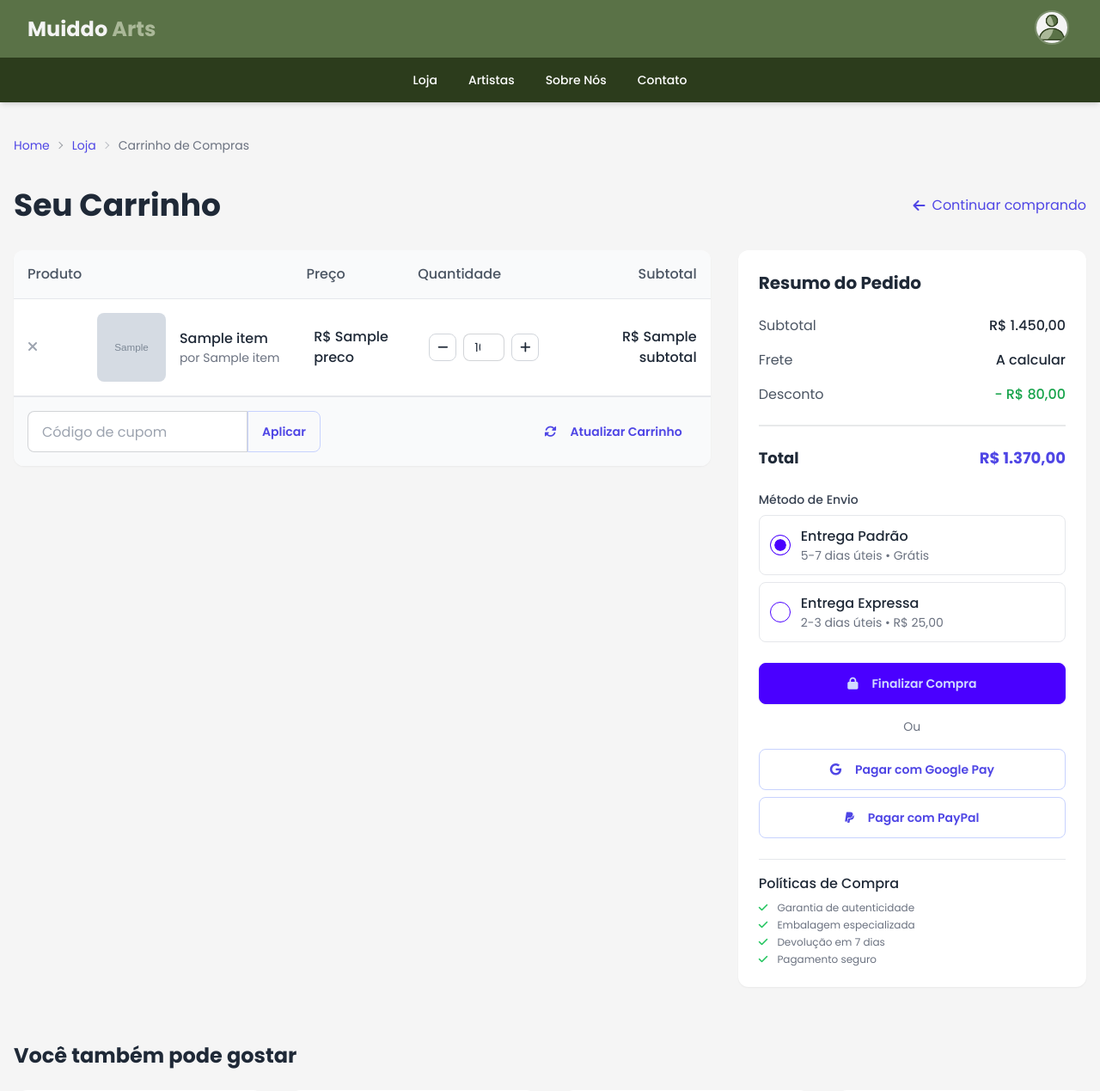
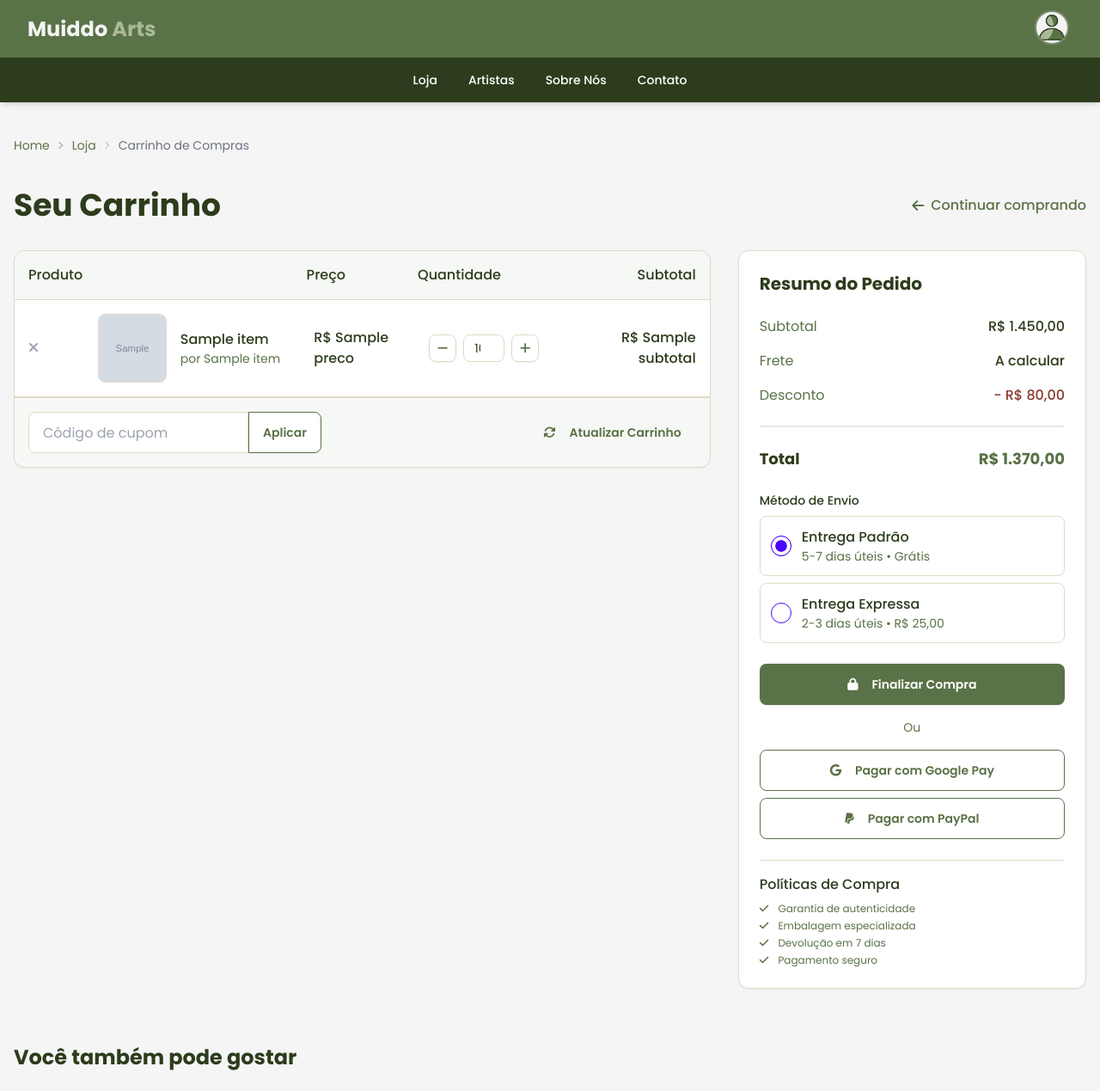
Before and after one commit to CassiaElen/moiddo-arts, a Flask app: template app/templates/carrinho.html in a window 1280 px wide. Shown: the top 1269 px of the page at 86% size. Run offline with Flask 3, Linux system fonts and the light colour scheme; the template is opened without the code that fills it: most values are stand-ins (such as "Sample title", 1, 10 or a date in 2020); grey boxes marked "Sample" are stand-in pictures; some libraries are stand-ins or nearby versions.

Commit message:
alteração no template carrinho.html e nos arquivos seeders

```diff
--- a/app/templates/carrinho.html
+++ b/app/templates/carrinho.html
@@ -12,27 +12,27 @@
     <link rel="stylesheet" href="../static/css/index.css">
 </head>
 
-<body class="auth-containermin-h-screen bg-[#f5f5f5]">
+<body class="min-h-screen bg-[#f5f5f5]">
     {% include 'includes/notificacao-flash.html' %}
 
     <!--Header-->
     {% include 'includes/header.html' %}
 
     <!-- Main Content -->
-    <main class="container mx-auto px-4 py-8">
+    <main class="container mx-auto px-4 py-8 max-w-7xl">
         <!-- Breadcrumbs -->
         <div class="text-sm breadcrumbs mb-8">
             <ul>
-                <li><a href="index.html" class="text-indigo-600 hover:text-indigo-800">Home</a></li>
-                <li><a href="loja.html" class="text-indigo-600 hover:text-indigo-800">Loja</a></li>
+                <li><a href="{{url_for('main.home')}}" class="text-[#5A7247] hover:text-[#2C3C1C]">Home</a></li>
+                <li><a href="{{url_for('obras.loja')}}" class="text-[#5A7247] hover:text-[#2C3C1C]">Loja</a></li>
                 <li class="text-gray-500">Carrinho de Compras</li>
             </ul>
         </div>
 
         <!-- Page Title -->
-        <div class="flex justify-between items-center mb-8">
-            <h1 class=" text-3xl md:text-4xl font-bold text-gray-800">Seu Carrinho</h1>
-            <a href="loja.html" class="text-indigo-600 hover:text-indigo-800 flex items-center">
+        <div class="flex flex-col sm:flex-row justify-between items-start sm:items-center gap-4 mb-8">
+            <h1 class="text-3xl md:text-4xl font-bold text-[#2C3C1C]">Seu Carrinho</h1>
+            <a href="{{url_for('obras.loja')}}" class="text-[#5A7247] hover:text-[#2C3C1C] flex items-center font-medium">
                 <i class="fas fa-arrow-left mr-2"></i> Continuar comprando
             </a>
         </div>
@@ -41,133 +41,136 @@
         <div class="flex flex-col lg:flex-row gap-8">
             <!-- Cart Items -->
             <div class="lg:w-2/3">
-                <!-- Empty State -->
-                <!-- <div class="bg-white rounded-xl shadow-sm p-8 text-center">
-                    <i class="fas fa-shopping-cart text-5xl text-gray-300 mb-4"></i>
-                    <h3 class="text-xl font-medium text-gray-700 mb-2">Seu carrinho está vazio</h3>
-                    <p class="text-gray-500 mb-6">Explore nossa coleção e encontre obras incríveis para adicionar ao seu carrinho</p>
-                    <a href="loja.html" class="btn btn-primary">Ver Obras</a>
-                </div> -->
-
                 <!-- Cart Items List -->
-                <div class="bg-white rounded-xl shadow-sm overflow-hidden">
+                <div class="bg-white rounded-xl shadow-sm overflow-hidden border border-[#E3D9C6]">
                     <!-- Table Header -->
-                    <div class="hidden md:grid grid-cols-12 bg-gray-50 p-4 border-b">
-                        <div class="col-span-5 font-medium text-gray-600">Produto</div>
-                        <div class="col-span-2 font-medium text-gray-600">Preço</div>
-                        <div class="col-span-3 font-medium text-gray-600">Quantidade</div>
-                        <div class="col-span-2 font-medium text-gray-600 text-right">Subtotal</div>
+                    <div class="hidden md:grid grid-cols-12 bg-[#AAB898]/10 p-4 border-b border-[#E3D9C6]">
+                        <div class="col-span-5 font-medium text-[#2C3C1C]">Produto</div>
+                        <div class="col-span-2 font-medium text-[#2C3C1C]">Preço</div>
+                        <div class="col-span-3 font-medium text-[#2C3C1C]">Quantidade</div>
+                        <div class="col-span-2 font-medium text-[#2C3C1C] text-right">Subtotal</div>
                     </div>
 
                     {% for item in itens_carrinho %}
-                    <div class="cart-item p-4 border-b">
+                    <div class="cart-item p-4 border-b border-[#E3D9C6] last:border-b-0">
                         <div class="flex flex-col md:flex-row md:items-center gap-4">
                             <div class="flex-shrink-0 flex items-center md:w-1/12">
                                 <form method="POST" action="{{url_for('carrinho.excluir_itemCarrinho', id_obra = item.id_obra)}}">
-                                    <button class="text-gray-400 hover:text-red-500">
-                                        <i class="fas fa-times"></i> <!--opa, sou eu aqui-->
+                                    <button class="text-gray-400 hover:text-[#8C3B2D] transition-colors">
+                                        <i class="fas fa-times"></i>
                                     </button>
                                 </form>
                             </div>
                             <div class="flex items-center md:w-4/12">
-                                <div class="w-20 h-20 rounded-lg overflow-hidden mr-4">
+                                <div class="w-20 h-20 rounded-lg overflow-hidden mr-4 border border-[#E3D9C6]">
                                     <img src="{{ item.imagem_url }}" alt="{{ item.nome_obra }}"
                                         class="w-full h-full object-cover">
                                 </div>
                                 <div>
-                                    <h3 class="font-medium text-gray-800">{{ item.nome_obra }}</h3>
-                                    <p class="text-sm text-gray-500">por {{ item.nome_artista }}</p>
+                                    <h3 class="font-medium text-[#2C3C1C]">{{ item.nome_obra }}</h3>
+                                    <p class="text-sm text-[#5A7247]">por {{ item.nome_artista }}</p>
                                 </div>
                             </div>
                             <div class="md:w-2/12">
-                                <p class="text-gray-800 font-medium">R$ {{ item.preco }}</p>
+                                <p class="text-[#2C3C1C] font-medium">R$ {{ item.preco }}</p>
                             </div>
                             <div class="md:w-3/12">
                                 <div class="flex items-center">
-                                    <button class="btn btn-sm btn-square btn-ghost border border-gray-300 btn-decrement"
+                                    <button class="btn btn-sm btn-square border border-[#E3D9C6] bg-white text-[#5A7247] hover:bg-[#AAB898]/20 hover:border-[#5A7247] btn-decrement"
                                         data-item-id="{{ item.id_itemCarrinho }}">
                                         <i class="fas fa-minus"></i>
                                     </button>
                                     <input type="number" value="{{ item.quantidade }}" min="1"
-                                        class="input-quantity mx-2 input input-sm input-bordered w-12 text-center"
+                                        class="quantity-input mx-2 input input-sm input-bordered w-12 text-center bg-white border-[#E3D9C6] focus:border-[#5A7247] text-[#2C3C1C]"
                                         data-item-id="{{ item.id_itemCarrinho }}" readonly>
-                                    <button class="btn btn-sm btn-square btn-ghost border border-gray-300 btn-increment"
+                                    <button class="btn btn-sm btn-square border border-[#E3D9C6] bg-white text-[#5A7247] hover:bg-[#AAB898]/20 hover:border-[#5A7247] btn-increment"
                                         data-item-id="{{ item.id_itemCarrinho }}">
                                         <i class="fas fa-plus"></i>
                                     </button>
                                 </div>
                             </div>
                             <div class="md:w-2/12 text-right">
-                                <p class="text-gray-800 font-medium">R$ {{ item.subtotal }}</p>
+                                <p class="text-[#2C3C1C] font-medium">R$ {{ item.subtotal }}</p>
                             </div>
                         </div>
+                    </div>
+                    {% else %}
+                    <!-- Empty State -->
+                    <div class="bg-white rounded-xl shadow-sm p-8 text-center">
+                        <i class="fas fa-shopping-cart text-5xl text-[#AAB898] mb-4"></i>
+                        <h3 class="text-xl font-medium text-[#2C3C1C] mb-2">Seu carrinho está vazio</h3>
+                        <p class="text-[#5A7247] mb-6">Explore nossa coleção e encontre obras incríveis para adicionar ao seu carrinho</p>
+                        <a href="{{url_for('obras.loja')}}" class="btn bg-[#5A7247] text-white hover:bg-[#2C3C1C] border-none">Ver Obras</a>
                     </div>
                     {% endfor %}
 
                     <!-- Coupon and Update Cart -->
-                    <div class="p-4 bg-gray-50 border-t">
+                    {% if itens_carrinho %}
+                    <div class="p-4 bg-[#AAB898]/10 border-t border-[#E3D9C6]">
                         <div class="flex flex-col md:flex-row justify-between items-center gap-4">
                             <div class="flex items-center w-full md:w-auto">
                                 <input type="text" placeholder="Código de cupom"
-                                    class="input input-bordered rounded-r-none w-full md:w-64">
-                                <button class="btn btn-outline border-indigo-200 text-indigo-600 rounded-l-none">
+                                    class="input input-bordered rounded-r-none w-full md:w-64 bg-white border-[#E3D9C6] text-[#2C3C1C] focus:border-[#5A7247]">
+                                <button class="btn border-[#5A7247] text-[#5A7247] bg-white hover:bg-[#5A7247] hover:text-white rounded-l-none">
                                     Aplicar
                                 </button>
                             </div>
-                            <button class="btn btn-ghost text-indigo-600 hover:bg-indigo-50 w-full md:w-auto">
+                            <button class="btn btn-ghost text-[#5A7247] hover:bg-[#AAB898]/20 w-full md:w-auto">
                                 <i class="fas fa-sync-alt mr-2"></i> Atualizar Carrinho
                             </button>
                         </div>
                     </div>
+                    {% endif %}
                 </div>
             </div>
 
             <!-- Order Summary -->
+            {% if itens_carrinho %}
             <div class="lg:w-1/3">
-                <div class="bg-white rounded-xl shadow-sm p-6 sticky top-4">
-                    <h2 class=" text-xl font-bold text-gray-800 mb-6">Resumo do Pedido</h2>
+                <div class="bg-white rounded-xl shadow-sm p-6 sticky top-4 border border-[#E3D9C6]">
+                    <h2 class="text-xl font-bold text-[#2C3C1C] mb-6">Resumo do Pedido</h2>
 
                     <div class="space-y-4 mb-6">
                         <div class="flex justify-between">
-                            <span class="text-gray-600">Subtotal</span>
-                            <span class="font-medium">R$ 1.450,00</span>
+                            <span class="text-[#5A7247]">Subtotal</span>
+                            <span class="font-medium text-[#2C3C1C]">R$ 1.450,00</span>
                         </div>
                         <div class="flex justify-between">
-                            <span class="text-gray-600">Frete</span>
-                            <span class="font-medium">A calcular</span>
+                            <span class="text-[#5A7247]">Frete</span>
+                            <span class="font-medium text-[#2C3C1C]">A calcular</span>
                         </div>
                         <div class="flex justify-between">
-                            <span class="text-gray-600">Desconto</span>
-                            <span class="font-medium text-green-600">- R$ 80,00</span>
+                            <span class="text-[#5A7247]">Desconto</span>
+                            <span class="font-medium text-[#8C3B2D]">- R$ 80,00</span>
                         </div>
-                        <div class="divider"></div>
+                        <div class="divider my-4"></div>
                         <div class="flex justify-between text-lg">
-                            <span class="font-bold">Total</span>
-                            <span class="font-bold text-indigo-600">R$ 1.370,00</span>
+                            <span class="font-bold text-[#2C3C1C]">Total</span>
+                            <span class="font-bold text-[#5A7247]">R$ 1.370,00</span>
                         </div>
                     </div>
 
                     <div class="mb-6">
-                        <label class="block text-sm font-medium text-gray-700 mb-2">Método de Envio</label>
+                        <label class="block text-sm font-medium text-[#2C3C1C] mb-2">Método de Envio</label>
                         <div class="space-y-2">
-                            <div class="flex items-center gap-3 p-3 border rounded-lg">
+                            <div class="flex items-center gap-3 p-3 border border-[#E3D9C6] rounded-lg hover:border-[#5A7247] transition-colors">
                                 <input type="radio" name="shipping" class="radio radio-primary" checked>
                                 <div>
-                                    <p class="font-medium">Entrega Padrão</p>
-                                    <p class="text-sm text-gray-500">5-7 dias úteis • Grátis</p>
+                                    <p class="font-medium text-[#2C3C1C]">Entrega Padrão</p>
+                                    <p class="text-sm text-[#5A7247]">5-7 dias úteis • Grátis</p>
                                 </div>
                             </div>
-                            <div class="flex items-center gap-3 p-3 border rounded-lg">
+                            <div class="flex items-center gap-3 p-3 border border-[#E3D9C6] rounded-lg hover:border-[#5A7247] transition-colors">
                                 <input type="radio" name="shipping" class="radio radio-primary">
                                 <div>
-                                    <p class="font-medium">Entrega Expressa</p>
-                                    <p class="text-sm text-gray-500">2-3 dias úteis • R$ 25,00</p>
+                                    <p class="font-medium text-[#2C3C1C]">Entrega Expressa</p>
+                                    <p class="text-sm text-[#5A7247]">2-3 dias úteis • R$ 25,00</p>
                                 </div>
                             </div>
                         </div>
                     </div>
 
-                    <button class="abrir-btn btn btn-primary w-full mb-4"
+                    <button class="abrir-btn btn bg-[#5A7247] text-white hover:bg-[#2C3C1C] border-none w-full mb-4"
                         onclick="document.getElementById('modal_pagamento').showModal()">
                         <i class="fas fa-lock mr-2"></i> Finalizar Compra
                     </button>
@@ -185,45 +188,47 @@
                         </div>
                     </dialog>
 
-                    <div class="text-center text-sm text-gray-500">
+                    <div class="text-center text-sm text-[#5A7247]">
                         <p>Ou</p>
-                        <button class="btn btn-outline border-indigo-200 text-indigo-600 w-full mt-4">
+                        <button class="btn btn-outline border-[#5A7247] text-[#5A7247] hover:bg-[#5A7247] hover:text-white w-full mt-4">
                             <i class="fab fa-google mr-2"></i> Pagar com Google Pay
                         </button>
-                        <button class="btn btn-outline border-indigo-200 text-indigo-600 w-full mt-2">
+                        <button class="btn btn-outline border-[#5A7247] text-[#5A7247] hover:bg-[#5A7247] hover:text-white w-full mt-2">
                             <i class="fab fa-paypal mr-2"></i> Pagar com PayPal
                         </button>
                     </div>
 
-                    <div class="mt-6 pt-4 border-t">
-                        <h3 class="font-medium mb-2">Políticas de Compra</h3>
-                        <ul class="text-xs text-gray-500 space-y-1">
-                            <li><i class="fas fa-check text-green-500 mr-2"></i> Garantia de autenticidade</li>
-                            <li><i class="fas fa-check text-green-500 mr-2"></i> Embalagem especializada</li>
-                            <li><i class="fas fa-check text-green-500 mr-2"></i> Devolução em 7 dias</li>
-                            <li><i class="fas fa-check text-green-500 mr-2"></i> Pagamento seguro</li>
+                    <div class="mt-6 pt-4 border-t border-[#E3D9C6]">
+                        <h3 class="font-medium mb-2 text-[#2C3C1C]">Políticas de Compra</h3>
+                        <ul class="text-xs text-[#5A7247] space-y-1">
+                            <li><i class="fas fa-check text-[#5A7247] mr-2"></i> Garantia de autenticidade</li>
+                            <li><i class="fas fa-check text-[#5A7247] mr-2"></i> Embalagem especializada</li>
+                            <li><i class="fas fa-check text-[#5A7247] mr-2"></i> Devolução em 7 dias</li>
+                            <li><i class="fas fa-check text-[#5A7247] mr-2"></i> Pagamento seguro</li>
                         </ul>
                     </div>
                 </div>
             </div>
+            {% endif %}
         </div>
 
         <!-- Recommended Products -->
+        {% if itens_carrinho %}
         <section class="mt-16">
-            <h2 class=" text-2xl font-bold text-gray-800 mb-6">Você também pode gostar</h2>
+            <h2 class="text-2xl font-bold text-[#2C3C1C] mb-6">Você também pode gostar</h2>
             <div class="grid grid-cols-1 sm:grid-cols-2 lg:grid-cols-4 gap-6">
                 <!-- Product 1 -->
-                <div class="card bg-white shadow-sm hover:shadow-md transition-shadow">
+                <div class="card bg-white shadow-sm hover:shadow-md transition-shadow border border-[#E3D9C6]">
                     <figure class="px-4 pt-4">
                         <img src="https://images.pexels.com/photos/2387873/pexels-photo-2387873.jpeg"
                             alt="Obra relacionada" class="rounded-xl h-48 w-full object-cover" />
                     </figure>
                     <div class="card-body p-4">
-                        <h3 class="card-title text-lg font-semibold">Maré Noturna</h3>
-                        <p class="text-gray-600 text-sm">por Ana Beatriz</p>
+                        <h3 class="card-title text-lg font-semibold text-[#2C3C1C]">Maré Noturna</h3>
+                        <p class="text-[#5A7247] text-sm">por Ana Beatriz</p>
                         <div class="flex items-center justify-between mt-2">
-                            <p class="text-lg font-bold text-indigo-700">R$ 550,00</p>
-                            <button class="btn btn-sm btn-ghost text-indigo-600">
+                            <p class="text-lg font-bold text-[#5A7247]">R$ 550,00</p>
+                            <button class="btn btn-sm btn-ghost text-[#5A7247] hover:bg-[#AAB898]/20">
                                 <i class="fas fa-shopping-cart"></i>
                             </button>
                         </div>
@@ -231,17 +236,17 @@
                 </div>
 
                 <!-- Product 2 -->
-                <div class="card bg-white shadow-sm hover:shadow-md transition-shadow">
+                <div class="card bg-white shadow-sm hover:shadow-md transition-shadow border border-[#E3D9C6]">
                     <figure class="px-4 pt-4">
                         <img src="https://images.pexels.com/photos/1671324/pexels-photo-1671324.jpeg"
                             alt="Obra relacionada" class="rounded-xl h-48 w-full object-cover" />
                     </figure>
                     <div class="card-body p-4">
-                        <h3 class="card-title text-lg font-semibold">Caminho de Flores</h3>
-                        <p class="text-gray-600 text-sm">por Lúcia Campos</p>
+                        <h3 class="card-title text-lg font-semibold text-[#2C3C1C]">Caminho de Flores</h3>
+                        <p class="text-[#5A7247] text-sm">por Lúcia Campos</p>
                         <div class="flex items-center justify-between mt-2">
-                            <p class="text-lg font-bold text-indigo-700">R$ 480,00</p>
-                            <button class="btn btn-sm btn-ghost text-indigo-600">
+                            <p class="text-lg font-bold text-[#5A7247]">R$ 480,00</p>
+                            <button class="btn btn-sm btn-ghost text-[#5A7247] hover:bg-[#AAB898]/20">
                                 <i class="fas fa-shopping-cart"></i>
                             </button>
                         </div>
@@ -249,17 +254,17 @@
                 </div>
 
                 <!-- Product 3 -->
-                <div class="card bg-white shadow-sm hover:shadow-md transition-shadow">
+                <div class="card bg-white shadow-sm hover:shadow-md transition-shadow border border-[#E3D9C6]">
                     <figure class="px-4 pt-4">
                         <img src="https://images.pexels.com/photos/355770/pexels-photo-355770.jpeg"
                             alt="Obra relacionada" class="rounded-xl h-48 w-full object-cover" />
                     </figure>
                     <div class="card-body p-4">
-                        <h3 class="card-title text-lg font-semibold">Formas que Falam</h3>
-                        <p class="text-gray-600 text-sm">por Lúcia Campos</p>
+                        <h3 class="card-title text-lg font-semibold text-[#2C3C1C]">Formas que Falam</h3>
+                        <p class="text-[#5A7247] text-sm">por Lúcia Campos</p>
                         <div class="flex items-center justify-between mt-2">
-                            <p class="text-lg font-bold text-indigo-700">R$ 720,00</p>
-                            <button class="btn btn-sm btn-ghost text-indigo-600">
+                            <p class="text-lg font-bold text-[#5A7247]">R$ 720,00</p>
+                            <button class="btn btn-sm btn-ghost text-[#5A7247] hover:bg-[#AAB898]/20">
                                 <i class="fas fa-shopping-cart"></i>
                             </button>
                         </div>
@@ -267,17 +272,17 @@
                 </div>
 
                 <!-- Product 4 -->
-                <div class="card bg-white shadow-sm hover:shadow-md transition-shadow">
+                <div class="card bg-white shadow-sm hover:shadow-md transition-shadow border border-[#E3D9C6]">
                     <figure class="px-4 pt-4">
                         <img src="https://images.pexels.com/photos/1021876/pexels-photo-1021876.jpeg"
                             alt="Obra relacionada" class="rounded-xl h-48 w-full object-cover" />
                     </figure>
                     <div class="card-body p-4">
-                        <h3 class="card-title text-lg font-semibold">Luz e Sombra</h3>
-                        <p class="text-gray-600 text-sm">por Carlos Mendes</p>
+                        <h3 class="card-title text-lg font-semibold text-[#2C3C1C]">Luz e Sombra</h3>
+                        <p class="text-[#5A7247] text-sm">por Carlos Mendes</p>
                         <div class="flex items-center justify-between mt-2">
-                            <p class="text-lg font-bold text-indigo-700">R$ 390,00</p>
-                            <button class="btn btn-sm btn-ghost text-indigo-600">
+                            <p class="text-lg font-bold text-[#5A7247]">R$ 390,00</p>
+                            <button class="btn btn-sm btn-ghost text-[#5A7247] hover:bg-[#AAB898]/20">
                                 <i class="fas fa-shopping-cart"></i>
                             </button>
                         </div>
@@ -285,6 +290,7 @@
                 </div>
             </div>
         </section>
+        {% endif %}
     </main>
 
     <!-- Footer -->
@@ -303,5 +309,4 @@
 
 </body>
 
-
 </html>
```
Also changed, not shown: app/database/seeders/enderecos_seeder.py (+130 -0 lines), app/database/seeders/obras_seeder.py (+18 -18 lines), app/static/assets/uploads/perfils/mariana.jpg (renamed from app/static/assets/uploads/perfils/olivia.jpg), moiddo_arts.db (deleted).
